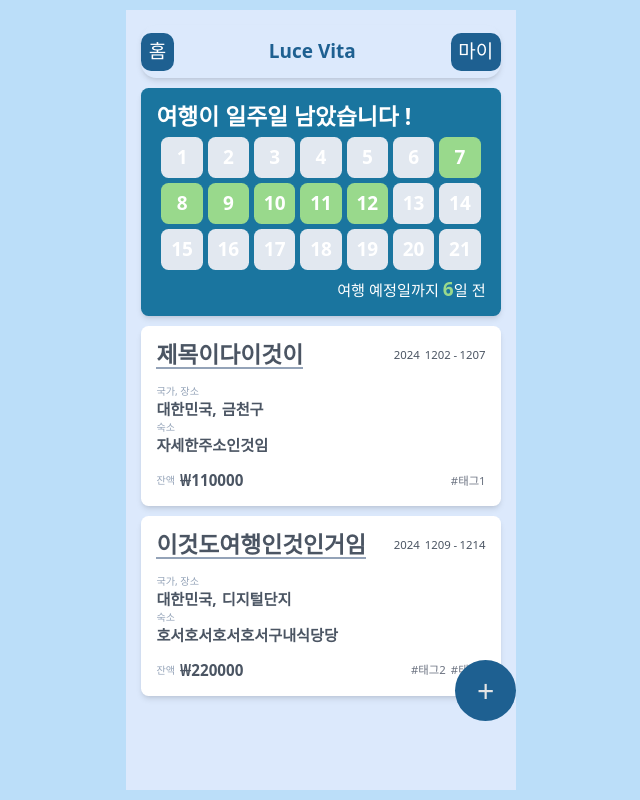
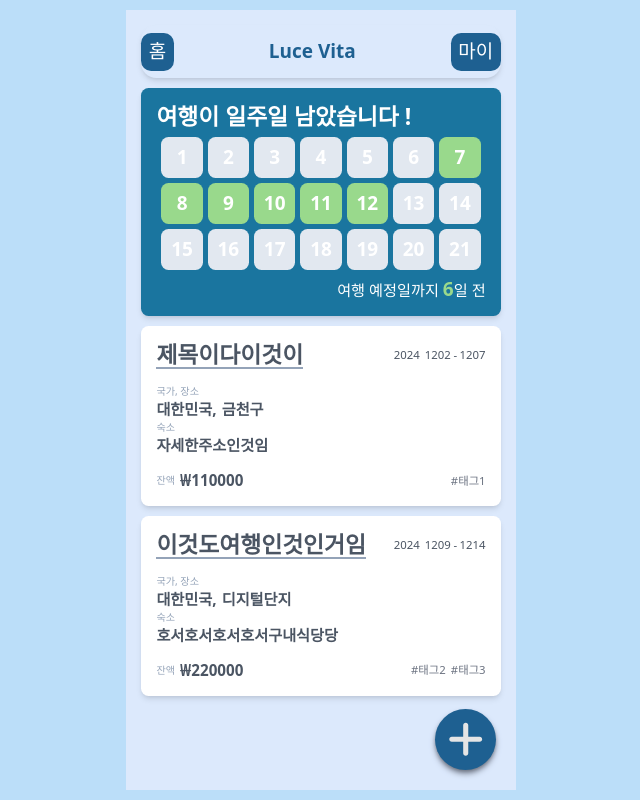
Before and after one commit to kosta-donana/luce-vita-client, a React (Vite) app: page / in a window 1280 px wide. Shown: the whole page, without its empty margins (319-959 px from the left). Built offline with nearby package versions, Linux system fonts and the light colour scheme.

Commit message:
feat: FloatingButton 컴포넌트를 코드에 적용

```diff
--- a/src/components/common/FloatingButton.tsx
+++ b/src/components/common/FloatingButton.tsx
@@ -8,7 +8,7 @@ const FloatingButton: React.FC<FloatingButtonProps> = ({ iconInfo }) => {
   return (
     <button
       type="button"
-      className={`absolute z-10 right-0 bottom-0 m-8 bg-primary-500 hover:bg-secondary-400 size-24 text-neutral-200 hover:text-neutral-100 rounded-full shadow-md shadow-gray-500`}
+      className="absolute z-10 right-0 bottom-0 m-8 bg-primary-500 hover:bg-secondary-400 size-24 text-neutral-200 hover:text-neutral-100 rounded-full shadow-md shadow-gray-500"
     >
       <FontAwesomeIcon
         icon={iconInfo.id}
--- a/src/pages/Home.tsx
+++ b/src/pages/Home.tsx
@@ -3,8 +3,9 @@ import { TravelStatus } from '../components/home/TravelStatus';
 import { TravelCard } from '../components/home/TravelCard';
 import { TravelEmpty } from '../components/home/TravelEmpty';
 import { Header } from '../components/home/Header';
-import { CreateTravelButton } from '../components/home/CreateTravelButton';
+import FloatingButton from '../components/common/FloatingButton';
 import { Travel } from '../models/travel.model';
+import { faPlus } from '@fortawesome/free-solid-svg-icons';
 
 const dummyTravels: Array<Travel> = [
   {
@@ -42,7 +43,8 @@ export function Home() {
   // const [travels] = useState<Array<Travel>>([]);
 
   return (
-    <div className="relative p-6 flex flex-col gap-4">
+    <>
+      <div className="p-6 flex flex-col gap-4">
         <Header />
         <TravelStatus />
         {travels.length > 0 ? (
@@ -50,7 +52,10 @@ export function Home() {
         ) : (
           <TravelEmpty />
         )}
-      <CreateTravelButton />
       </div>
+      <FloatingButton
+        iconInfo={{ id: faPlus, onClickHandler: () => {}, title: '새로운 여행 추가하기' }}
+      />
+    </>
   );
 }
--- a/src/pages/Travels.tsx
+++ b/src/pages/Travels.tsx
@@ -1,15 +1,22 @@
 import { Header } from '../components/home/Header';
 import { TravelCard } from '../components/home/TravelCard';
 import { TravelEmpty } from '../components/home/TravelEmpty';
+import FloatingButton from '../components/common/FloatingButton';
+import { faPlus } from '@fortawesome/free-solid-svg-icons';
 
 export function Travels() {
   return (
-    <div className="p-6">
-      <Header />
+    <>
+      <div className="p-6">
+        <Header />
 
-      <TravelCard />
+        <TravelCard />
 
-      <TravelEmpty />
-    </div>
+        <TravelEmpty />
+      </div>
+      <FloatingButton
+        iconInfo={{ id: faPlus, onClickHandler: () => {}, title: '새로운 여행 추가하기' }}
+      />
+    </>
   );
 }
```
Lines whose indentation alone changed are shown as unchanged.
